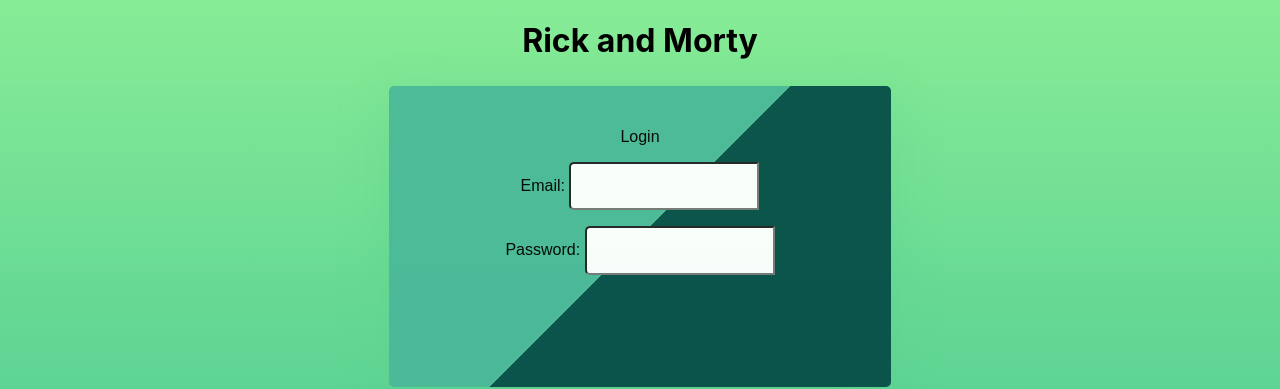
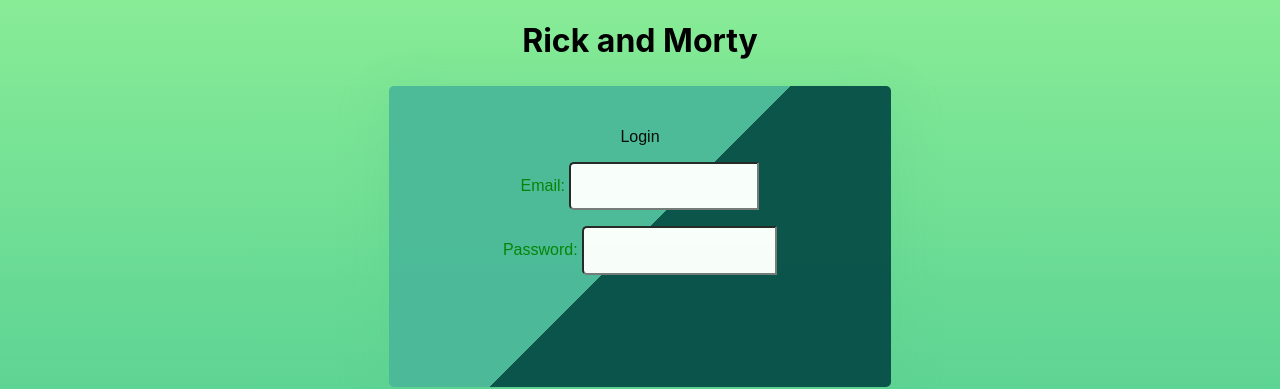
Before and after one commit to MaxyGrosman2010/rick_and_morty, a React (Create React App) app: page / in a window 1280 px wide. Shown: the top 389 px of the page. Built offline with nearby package versions, Linux system fonts and the light colour scheme.

Commit message:
More style improvements

```diff
--- a/src/components/Form/Form.jsx
+++ b/src/components/Form/Form.jsx
@@ -34,13 +34,13 @@
 
                 <p>Login</p>
 
-                <label>Email: </label>
+                <label className={style.usernameLabel} >Email: </label>
                 <input className={style.username} name="email" type="text" value={userData.email} onChange={handleChange}/>
-                <p>{errors.email}</p>
+                <p className={style.error} >{errors.email}</p>
 
-                <label>Password: </label>
+                <label className={style.passwordLabel} >Password: </label>
                 <input className={style.password} name="password" type="text" value={userData.password} onChange={handleChange}/>
-                <p>{errors.password}</p>
+                <p className={style.error} >{errors.password}</p>
 
                 {userData.email !== "" && Object.keys(errors).length === 0 &&
                 <button className={style.submit} name="submit" type="submit">Submit</button>}
--- a/src/components/Form/Form.module.css
+++ b/src/components/Form/Form.module.css
@@ -21,21 +21,37 @@
 
 .username{
     background: #fff;
-    color: #333;
+    color: green;
     padding: 14.5px 0px 15px 9px;
     border-radius: 5px 0px 0px 5px;
 }
 
+.usernameLabel{
+    color: green;
+}
+
 .password{
     background: #fff;
-    color: #333;
-    padding: 14.5px 0px 15px 9px;
+    color: green;
+    padding: 14.5px 5px 15px 9px;
     border-radius: 5px 0px 0px 5px;
 }
 
+.passwordLabel{
+
+    color: green;
+}
+
+.error{
+    color: rgb(255, 16, 16);
+}
+
 .submit{
-    width: 48%;
+    width: 25%;
     display: inline-block;
-
     margin-left: 2%;
+    background-color: #074d47;
+    border-color: #074d47;
+    border: none;
+    color: green;
 }
--- a/src/components/Nav/Nav.module.css
+++ b/src/components/Nav/Nav.module.css
@@ -22,10 +22,10 @@
 	cursor: pointer;
     text-align: center;
     text-decoration: none;
-    box-shadow: 0 0 0 1px inset rgb(183, 224, 32);
+    box-shadow: 0 0 0 1px inset #17c28e;
     margin: 0 16px;
     margin-bottom: 4px;
-    background-color: rgb(192, 236, 122);
+	background-color: #17c28e;
     border: none;
     border-radius: 8px;
 }
@@ -40,8 +40,5 @@
 	width: 100px;
 }
 .button:nth-child(4) {
-	width: 160px;
-}
-.button:nth-child(5) {
 	width: 120px;
 }
```
Also changed, not shown: src/components/Nav/SearchBar/SearchBar.module.css (added).
